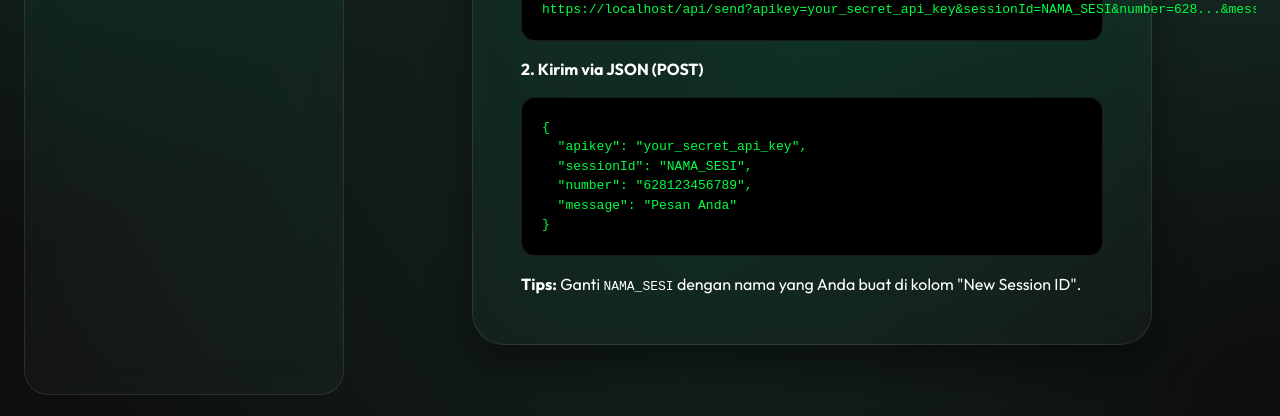
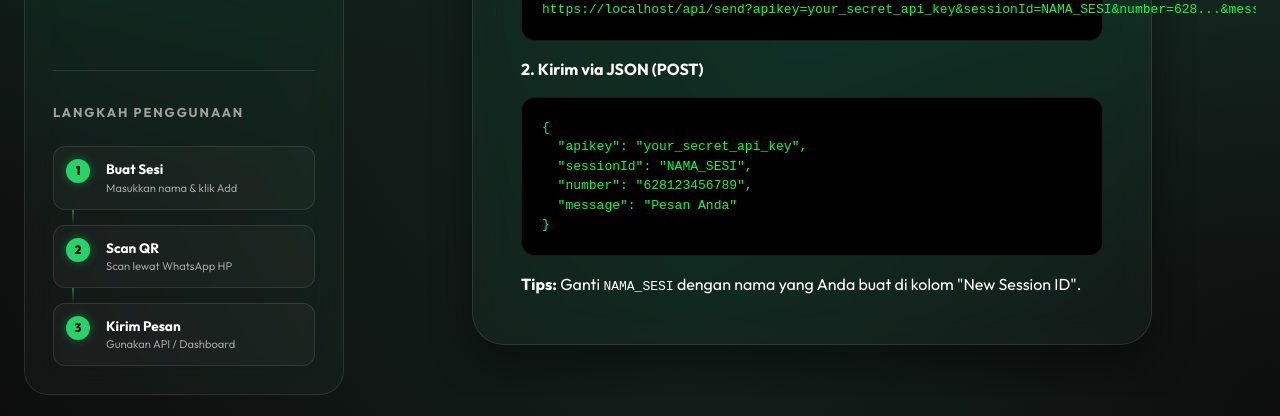
Before and after one commit to ravikurnia16-gif/webjsbanyak, a React app in the folder frontend/: page / in a window 1280 px wide. Shown: the part 381-797 px from the top of the page. Built offline with nearby package versions, Linux system fonts and the light colour scheme; no server answers; the HTML template or start-up script is replaced by a standard one.

Commit message:
feat: add professional connected Steps guide to sidebar

```diff
--- a/frontend/src/App.css
+++ b/frontend/src/App.css
@@ -303,6 +303,56 @@ main {
   z-index: 1000;
 }
 
+.steps-container {
+  margin-top: auto;
+  padding-top: 2rem;
+  border-top: 1px solid var(--border);
+}
+
+.step-item {
+  display: flex;
+  gap: 1rem;
+  align-items: flex-start;
+  padding: 0.75rem;
+  background: rgba(255, 255, 255, 0.03);
+  border-radius: 12px;
+  border: 1px solid var(--border);
+}
+
+.step-number {
+  background: var(--primary);
+  color: #000;
+  width: 24px;
+  height: 24px;
+  border-radius: 50%;
+  display: flex;
+  align-items: center;
+  justify-content: center;
+  font-size: 0.75rem;
+  font-weight: 800;
+  flex-shrink: 0;
+  box-shadow: 0 0 10px var(--primary-glow);
+}
+
+.step-content strong {
+  display: block;
+  font-size: 0.85rem;
+  color: var(--text-main);
+}
+
+.step-content p {
+  font-size: 0.7rem;
+  color: var(--text-muted);
+}
+
+.step-connector {
+  width: 2px;
+  height: 15px;
+  background: linear-gradient(to bottom, var(--primary), transparent);
+  margin-left: 19px;
+  opacity: 0.5;
+}
+
 @keyframes rotate {
   from { transform: rotate(0deg); }
   to { transform: rotate(360deg); }
--- a/frontend/src/App.jsx
+++ b/frontend/src/App.jsx
@@ -1,7 +1,7 @@
 import React, { useState, useEffect } from 'react';
 import io from 'socket.io-client';
 import axios from 'axios';
-import { Plus, Wifi, WifiOff, MessageSquare, Trash2, Send, QrCode, Loader2, Code, Copy, CheckCircle } from 'lucide-react';
+import { Plus, Wifi, WifiOff, MessageSquare, Trash2, Send, QrCode, Loader2, Code, Copy, CheckCircle, ListChecks, ArrowDown } from 'lucide-react';
 import './App.css';
 
 const SOCKET_URL = window.location.origin;
@@ -148,6 +148,32 @@ function App() {
                         ))}
                         {sessions.length === 0 && <p className="empty-state">No sessions found.</p>}
                     </div>
+                    <div className="steps-container">
+                        <h2>Langkah Penggunaan</h2>
+                        <div className="step-item">
+                            <div className="step-number">1</div>
+                            <div className="step-content">
+                                <strong>Buat Sesi</strong>
+                                <p>Masukkan nama & klik Add</p>
+                            </div>
+                        </div>
+                        <div className="step-connector"></div>
+                        <div className="step-item">
+                            <div className="step-number">2</div>
+                            <div className="step-content">
+                                <strong>Scan QR</strong>
+                                <p>Scan lewat WhatsApp HP</p>
+                            </div>
+                        </div>
+                        <div className="step-connector"></div>
+                        <div className="step-item">
+                            <div className="step-number">3</div>
+                            <div className="step-content">
+                                <strong>Kirim Pesan</strong>
+                                <p>Gunakan API / Dashboard</p>
+                            </div>
+                        </div>
+                    </div>
                 </aside>
 
                 <section className="content">
```
